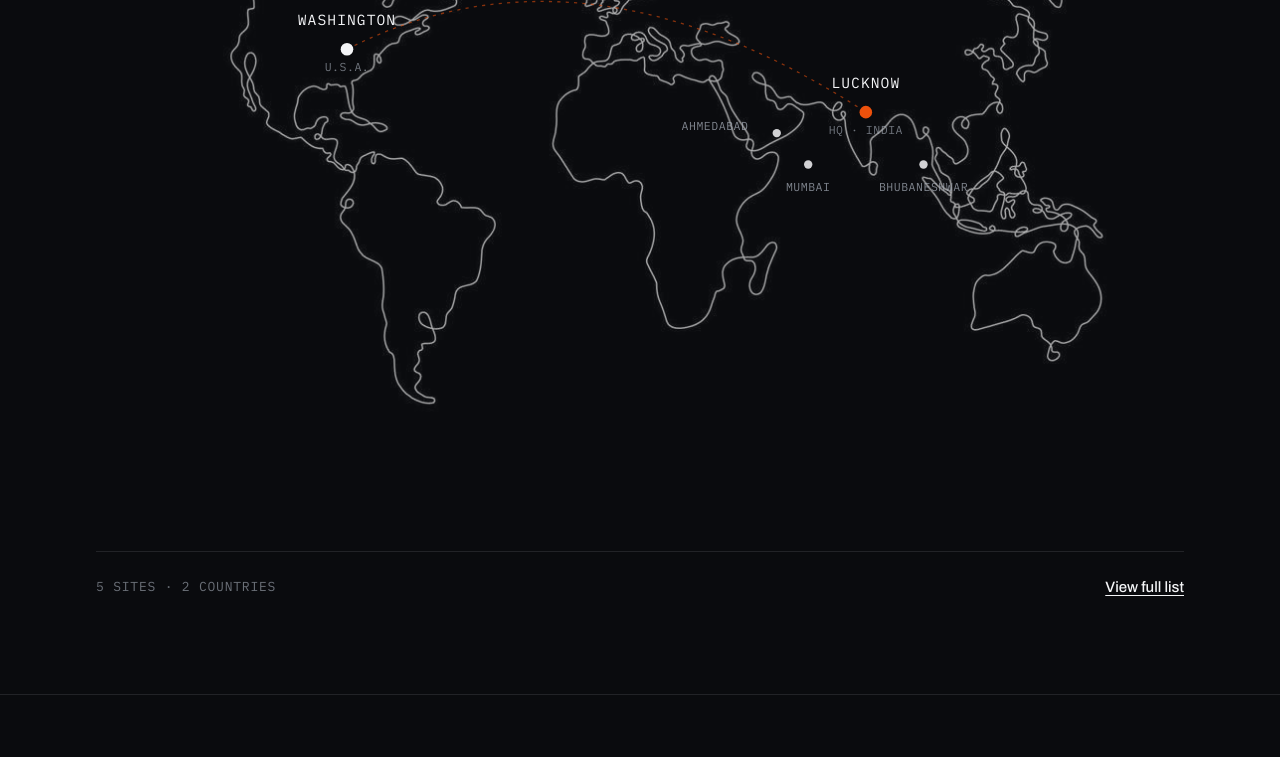
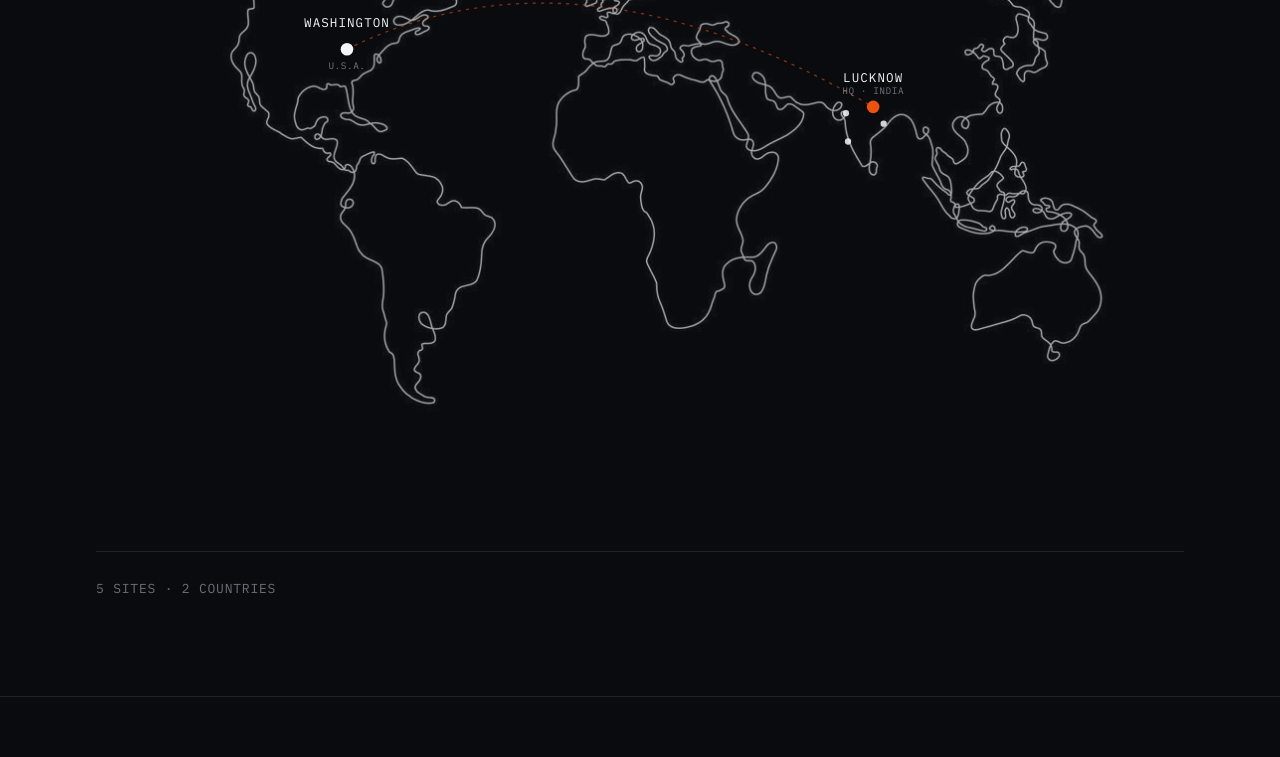
Before and after one commit to apratxxm/visotonics, a Next.js app: page /company/offices in a window 1280 px wide. Shown: the part 2057-2814 px from the top of the page. Built offline with nearby package versions, Linux system fonts and the light colour scheme.

Commit message:
inactive link on offices page

```diff
--- a/app/company/offices/page.tsx
+++ b/app/company/offices/page.tsx
@@ -116,23 +116,25 @@ function OfficesGlobe() {
               style={{ display: "block", width: "100%", height: "auto", filter: "invert(1)", mixBlendMode: "screen", opacity: 0.85 }}
             />
             <svg viewBox="0 0 1094 700" style={{ position: "absolute", inset: 0, width: "109.4%", height: "105.4%", left: "-7.4%", top: "-6.6%" }} fontFamily={mono}>
-              <path d="M 295 275 Q 520 160 790 335" stroke={SIGNAL} strokeWidth={1.25} strokeDasharray="3 5" fill="none" opacity={0.55} />
+              <path d="M 295 275 Q 515 165 797 330" stroke={SIGNAL} strokeWidth={1.25} strokeDasharray="3 5" fill="none" opacity={0.55} />
               <circle cx={295} cy={275} r={6} fill={TXT_D1} />
-              <text x={295} y={252} textAnchor="middle" fill={TXT_D1} fontSize={14} letterSpacing={1}>WASHINGTON</text>
-              <text x={295} y={296} textAnchor="middle" fill={TXT_D2} fontSize={11} letterSpacing={0.5} opacity={0.65}>U.S.A.</text>
+              <text x={295} y={254} textAnchor="middle" fill={TXT_D1} fontSize={12} letterSpacing={1}>WASHINGTON</text>
+              <text x={295} y={294} textAnchor="middle" fill={TXT_D2} fontSize={9} letterSpacing={0.5} opacity={0.65}>U.S.A.</text>
 
-              <circle cx={790} cy={335} r={6} fill={SIGNAL} />
-              <text x={790} y={312} textAnchor="middle" fill={TXT_D1} fontSize={14} letterSpacing={1}>LUCKNOW</text>
-              <text x={790} y={356} textAnchor="middle" fill={TXT_D2} fontSize={11} letterSpacing={0.5} opacity={0.65}>HQ · INDIA</text>
+              {/* India markers — placed via the derived PNG→viewBox mapping
+                  (s = 0.9488·p + (56.05, 43.83), from the 109.4%/105.4% overlay
+                  stretch + preserveAspectRatio letterboxing), against coastline
+                  pixels traced from the source image. Lucknow: north-central
+                  inland; Ahmedabad: Gujarat, SE of the Kathiawar loop; Mumbai:
+                  west coast (same longitude column as Ahmedabad, as in reality);
+                  Bhubaneshwar: east coast. Lucknow (HQ) is the only labeled dot. */}
+              <circle cx={797} cy={330} r={6} fill={SIGNAL} />
+              <text x={797} y={306} textAnchor="middle" fill={TXT_D1} fontSize={12} letterSpacing={1}>LUCKNOW</text>
+              <text x={797} y={318} textAnchor="middle" fill={TXT_D2} fontSize={9} letterSpacing={0.5} opacity={0.65}>HQ · INDIA</text>
 
-              <circle cx={735} cy={385} r={4} fill={TXT_D1} opacity={0.85} />
-              <text x={735} y={410} textAnchor="middle" fill={TXT_D2} fontSize={11} letterSpacing={0.5} opacity={0.75}>MUMBAI</text>
-
-              <circle cx={705} cy={355} r={4} fill={TXT_D1} opacity={0.85} />
-              <text x={678} y={352} textAnchor="end" fill={TXT_D2} fontSize={11} letterSpacing={0.5} opacity={0.75}>AHMEDABAD</text>
-
-              <circle cx={845} cy={385} r={4} fill={TXT_D1} opacity={0.85} />
-              <text x={845} y={410} textAnchor="middle" fill={TXT_D2} fontSize={11} letterSpacing={0.5} opacity={0.75}>BHUBANESHWAR</text>
+              <circle cx={771} cy={336} r={3} fill={TXT_D1} opacity={0.85} />
+              <circle cx={773} cy={363} r={3} fill={TXT_D1} opacity={0.85} />
+              <circle cx={807} cy={346} r={3} fill={TXT_D1} opacity={0.85} />
             </svg>
           </div>
         </div>
@@ -140,17 +142,11 @@ function OfficesGlobe() {
         <div
           style={{
             marginTop: 48,
-            display: "flex",
-            alignItems: "center",
-            justifyContent: "space-between",
             borderTop: `1px solid ${BORDER_D}`,
             paddingTop: 24,
           }}
         >
           <span style={{ fontFamily: mono, fontSize: 13, letterSpacing: "0.06em", color: "#6B7078" }}>5 SITES · 2 COUNTRIES</span>
-          <a href="#offices-list" style={{ fontSize: 15, fontWeight: 500, color: TXT_D1, textDecoration: "underline", textUnderlineOffset: 3 }}>
-            View full list
-          </a>
         </div>
       </div>
 
@@ -169,23 +165,25 @@ function OfficesGlobe() {
             style={{ display: "block", width: "100%", height: "auto", filter: "invert(1)", mixBlendMode: "screen", opacity: 0.85 }}
           />
           <svg viewBox="0 0 1094 700" style={{ position: "absolute", inset: 0, width: "109.4%", height: "105.4%", left: "-7.4%", top: "-6.6%" }} fontFamily={mono}>
-            <path d="M 295 275 Q 520 160 790 335" stroke={SIGNAL} strokeWidth={1.25} strokeDasharray="3 5" fill="none" opacity={0.55} />
+            <path d="M 295 275 Q 515 165 797 330" stroke={SIGNAL} strokeWidth={1.25} strokeDasharray="3 5" fill="none" opacity={0.55} />
             <circle cx={295} cy={275} r={6} fill={TXT_D1} />
-            <text x={295} y={252} textAnchor="middle" fill={TXT_D1} fontSize={14} letterSpacing={1}>WASHINGTON</text>
-            <text x={295} y={296} textAnchor="middle" fill={TXT_D2} fontSize={11} letterSpacing={0.5} opacity={0.65}>U.S.A.</text>
+            <text x={295} y={254} textAnchor="middle" fill={TXT_D1} fontSize={12} letterSpacing={1}>WASHINGTON</text>
+            <text x={295} y={294} textAnchor="middle" fill={TXT_D2} fontSize={9} letterSpacing={0.5} opacity={0.65}>U.S.A.</text>
 
-            <circle cx={790} cy={335} r={6} fill={SIGNAL} />
-            <text x={790} y={312} textAnchor="middle" fill={TXT_D1} fontSize={14} letterSpacing={1}>LUCKNOW</text>
-            <text x={790} y={356} textAnchor="middle" fill={TXT_D2} fontSize={11} letterSpacing={0.5} opacity={0.65}>HQ · INDIA</text>
+            {/* India markers — placed via the derived PNG→viewBox mapping
+                (s = 0.9488·p + (56.05, 43.83), from the 109.4%/105.4% overlay
+                stretch + preserveAspectRatio letterboxing), against coastline
+                pixels traced from the source image. Lucknow: north-central
+                inland; Ahmedabad: Gujarat, SE of the Kathiawar loop; Mumbai:
+                west coast (same longitude column as Ahmedabad, as in reality);
+                Bhubaneshwar: east coast. Lucknow (HQ) is the only labeled dot. */}
+            <circle cx={797} cy={330} r={6} fill={SIGNAL} />
+            <text x={797} y={306} textAnchor="middle" fill={TXT_D1} fontSize={12} letterSpacing={1}>LUCKNOW</text>
+            <text x={797} y={318} textAnchor="middle" fill={TXT_D2} fontSize={9} letterSpacing={0.5} opacity={0.65}>HQ · INDIA</text>
 
-            <circle cx={735} cy={385} r={4} fill={TXT_D1} opacity={0.85} />
-            <text x={735} y={410} textAnchor="middle" fill={TXT_D2} fontSize={11} letterSpacing={0.5} opacity={0.75}>MUMBAI</text>
-
-            <circle cx={705} cy={355} r={4} fill={TXT_D1} opacity={0.85} />
-            <text x={678} y={352} textAnchor="end" fill={TXT_D2} fontSize={11} letterSpacing={0.5} opacity={0.75}>AHMEDABAD</text>
-
-            <circle cx={845} cy={385} r={4} fill={TXT_D1} opacity={0.85} />
-            <text x={845} y={410} textAnchor="middle" fill={TXT_D2} fontSize={11} letterSpacing={0.5} opacity={0.75}>BHUBANESHWAR</text>
+            <circle cx={771} cy={336} r={3} fill={TXT_D1} opacity={0.85} />
+            <circle cx={773} cy={363} r={3} fill={TXT_D1} opacity={0.85} />
+            <circle cx={807} cy={346} r={3} fill={TXT_D1} opacity={0.85} />
           </svg>
         </div>
 
```
